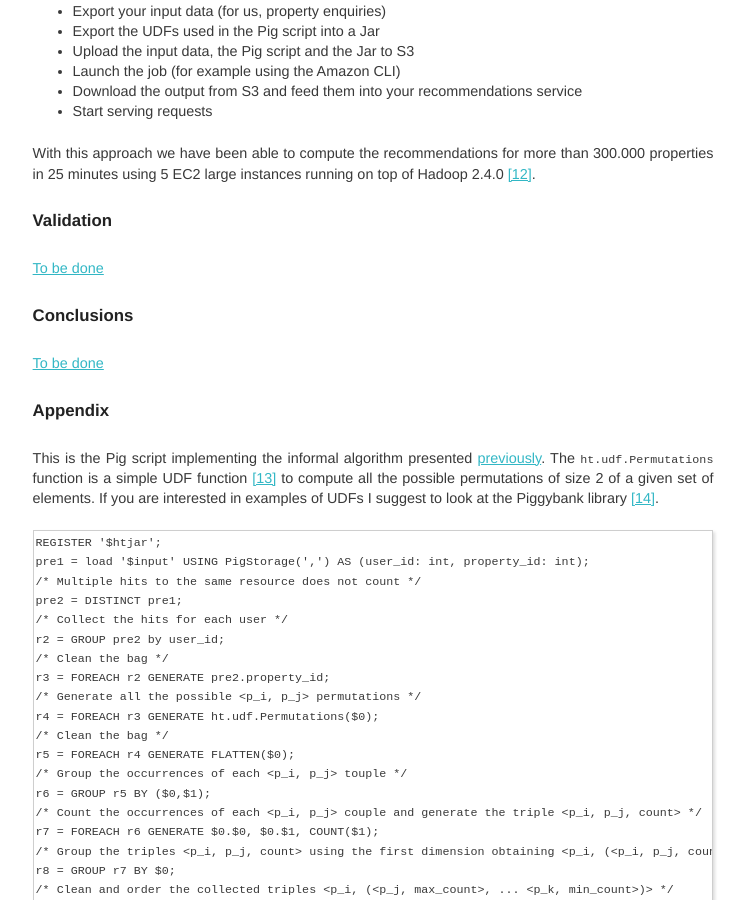
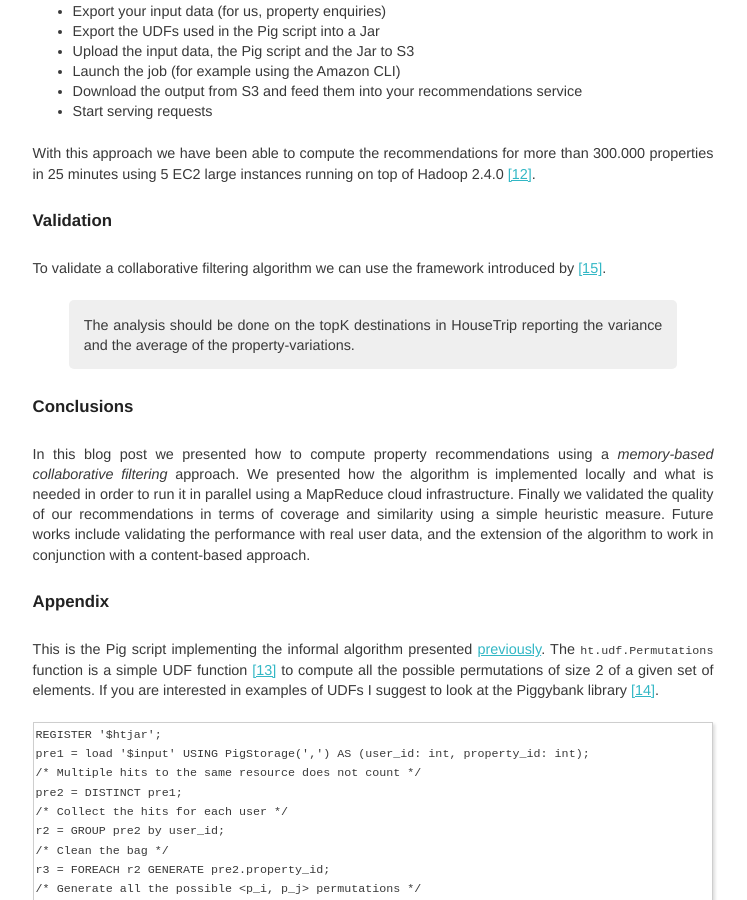
Before and after one commit to HouseTrip/housetrip.github.com, a Jekyll site: the page built from index.html, in a window 1280 px wide and 900 px high, scrolled down 4124 px. Shown: the whole window, without its empty margins (267-1014 px from the left). Built offline with Jekyll 4.4.1, drawn with Linux system fonts in a browser that asks for light colours; some of the changed text lies outside the part shown.

Commit message:
Conclusions and validation plan

```diff
--- a/_posts/2014-07-31-compute-property-recommendations.md
+++ b/_posts/2014-07-31-compute-property-recommendations.md
@@ -136,11 +136,14 @@ With this approach we have been able to compute the recommendations for more tha
 
 ### Validation
 
-[To be done](#http://i664.photobucket.com/albums/vv3/peachy-chan-/sadpanda.png)
+To validate a collaborative filtering algorithm we can use the framework introduced by [\[15\]](#ref-15).
+
+> The analysis should be done on the topK destinations in HouseTrip reporting the variance and the average of the property-variations.
 
 ### Conclusions
 
-[To be done](#http://i664.photobucket.com/albums/vv3/peachy-chan-/sadpanda.png)
+In this blog post we presented how to compute property recommendations using a *memory-based collaborative filtering* approach. We presented how the algorithm is implemented locally and what is needed in order to run it in parallel using a MapReduce cloud infrastructure. Finally we validated the quality of our recommendations in terms of coverage and similarity using a simple heuristic measure. Future works include validating the performance with real user data, and the extension of the algorithm to work in conjunction with a content-based approach.
+
 
 ### Appendix<a name="sec-appendix"></a>
 
@@ -225,3 +228,4 @@ As you can see this is an integration test where we load some test input and we
 <a name="ref-12" href="http://docs.aws.amazon.com/ElasticMapReduce/latest/DeveloperGuide/emr-plan-hadoop-version.html">12. Amazon Machine Images for Elastic MapReduce</a>
 <a name="ref-13" href="http://wiki.apache.org/pig/UDFManual">13. Pig UDF functions Wiki</a>
 <a name="ref-14" href="https://cwiki.apache.org/confluence/display/PIG/PiggyBank">14. Piggybank UDF collection Wiki</a>
+<a name="ref-15" href="http://dl.acm.org/citation.cfm?id=312682">An algorithmic framework for performing collaborative filtering<a/>
```
